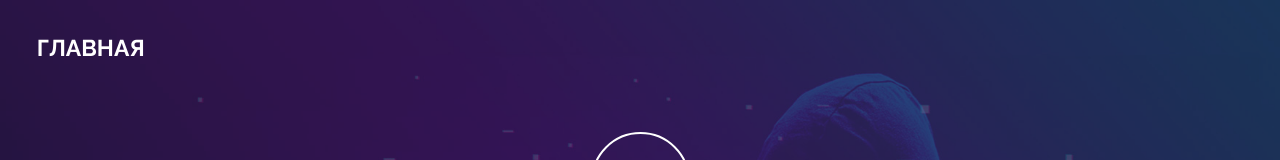
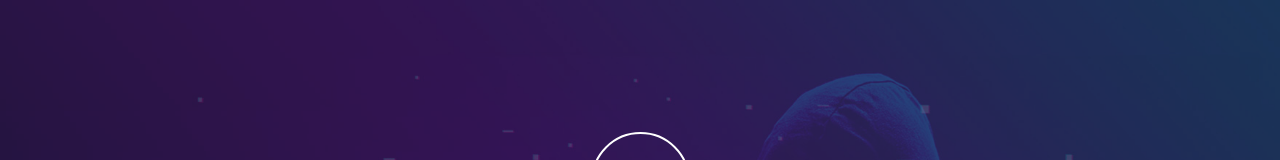
Before and after one commit to senpay701/omeconom, a plain HTML site: page index.html in a window 1280 px wide. Shown: the top 160 px of the page. Drawn offline with Linux system fonts and the light colour scheme.

Commit message:
Update index.html

```diff
--- a/index.html
+++ b/index.html
@@ -17,7 +17,7 @@
 
 		<!-- Header -->
 			<header id="header" class="alt">
-				<h1><a href="index.html">Главная</a></h1>
+				<!--<h1><a href="index.html">Главная</a></h1>. -->
 			</header>
 
 		<!-- Nav -->
```
